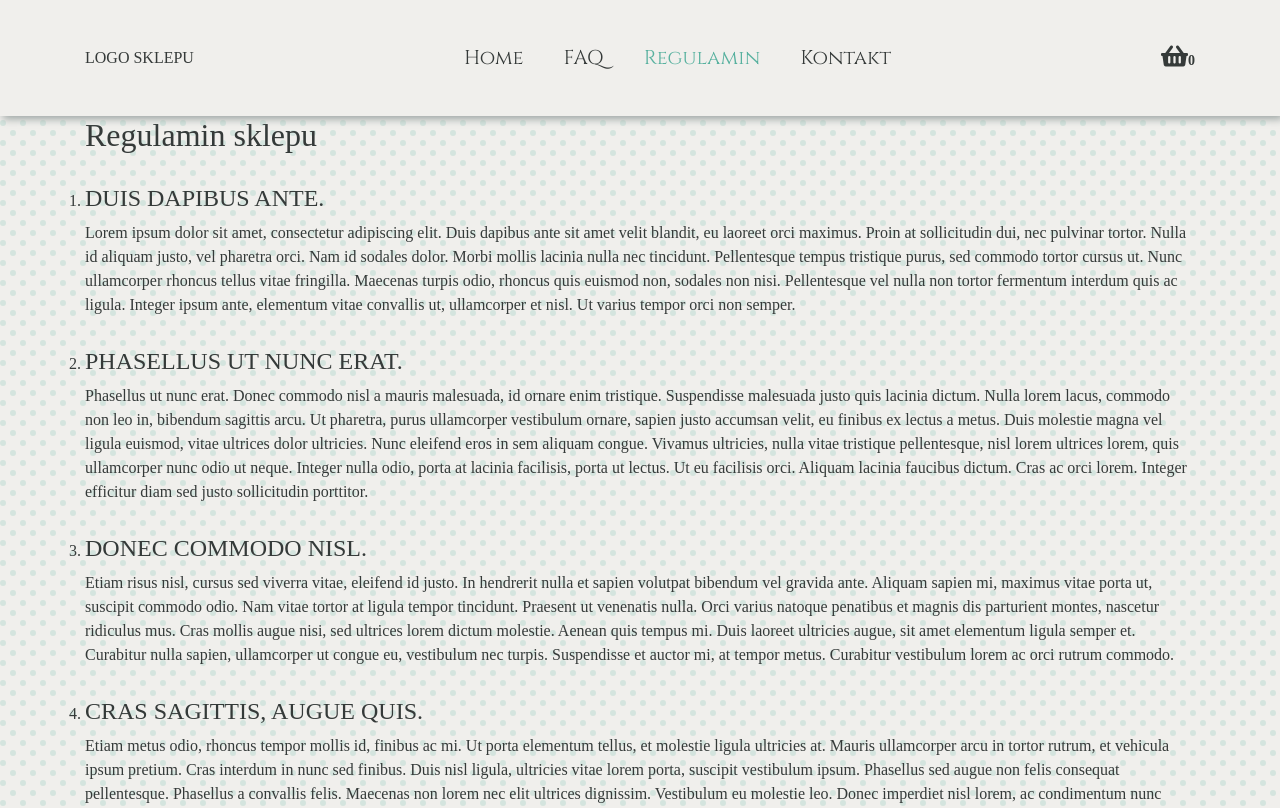
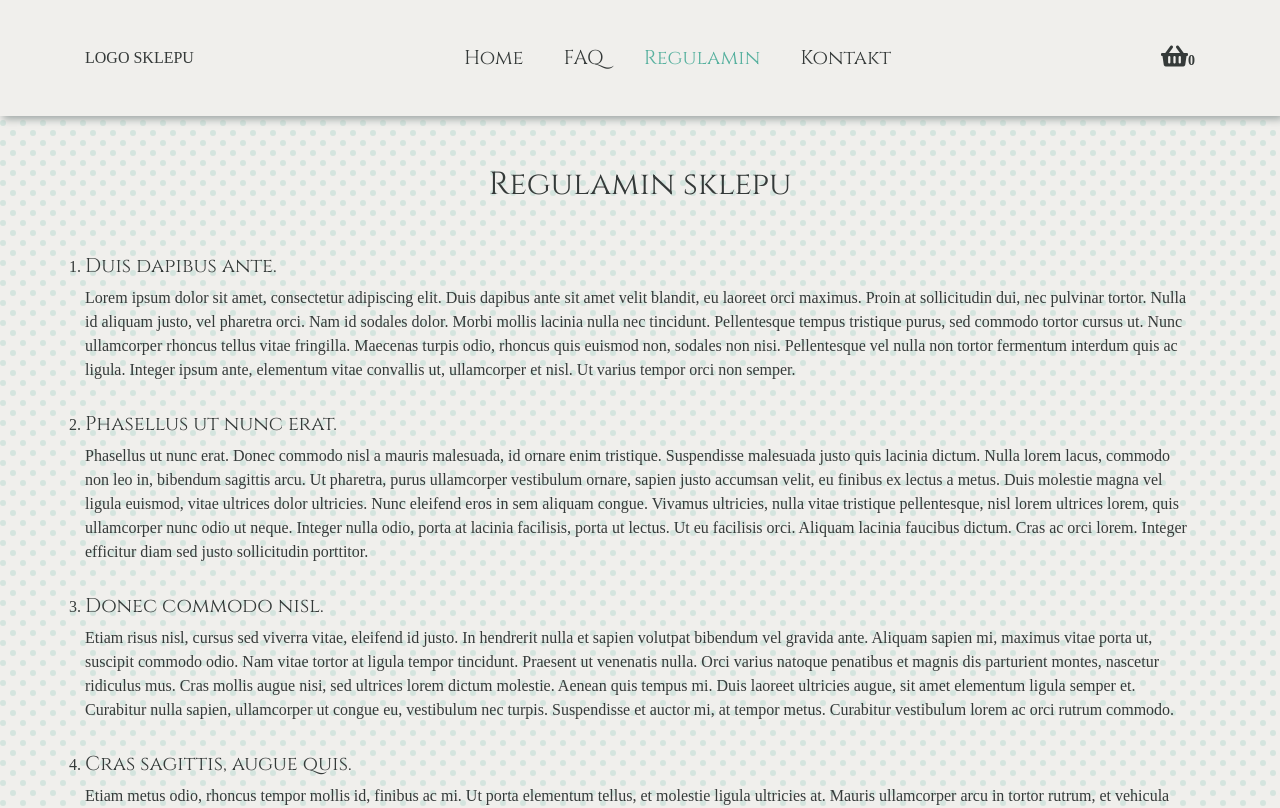
Before and after one commit to AnnaSzmyga/Online-Shop, a React (Create React App) app: page /regulations in a window 1280 px wide. Shown: the top 808 px of the page. Built offline with nearby package versions, Linux system fonts and the light colour scheme; a web font is replaced by a local one.

Commit message:
Style faq, regulations and contact pages

```diff
--- a/src/components/features/Product/Product.css
+++ b/src/components/features/Product/Product.css
@@ -4,6 +4,7 @@
     padding: 20px;
     background-color:#f0efec;
     border: 1px solid #cfdbd9;
+    box-shadow: 2px 2px 5px #9ca5a3;
     transition: .4s;
 }
 
--- a/src/components/layout/PageContainer/PageContainer.css
+++ b/src/components/layout/PageContainer/PageContainer.css
@@ -1,3 +1,4 @@
 .page-container {
     min-height: calc(100vh - 160px);
+    margin: 30px 0;
 }
--- a/src/components/pages/Contact/Contact.css
+++ b/src/components/pages/Contact/Contact.css
@@ -0,0 +1,4 @@
+.contact__item {
+    font-family: 'Cinzel', serif;
+    margin-top: 30px;
+}
--- a/src/components/pages/Contact/Contact.js
+++ b/src/components/pages/Contact/Contact.js
@@ -6,11 +6,11 @@ const Contact = (props) => {
     return (
         <div className="contact">
             <h2 className="page-heading">Kontakt</h2>
-            <h4>Adres:</h4>
+            <h4 className="contact__item">Adres:</h4>
             <p><span>ul.Słonimska 178/3 lok.6</span><span>15-957 Białystok</span></p>
-            <h4>Telefon:</h4>
+            <h4 className="contact__item">Telefon:</h4>
             <p>85 46 78 567</p>
-            <h4>E-mail:</h4>
+            <h4 className="contact__item">E-mail:</h4>
             <p>wondercakes@gmail.com</p>
             <p>Lorem ipsum dolor sit amet, consectetur adipiscing elit. Duis dapibus ante sit amet velit blandit, eu laoreet orci maximus. Proin at sollicitudin dui, nec pulvinar tortor. Nulla id aliquam justo, vel pharetra orci. Nam id sodales dolor. Morbi mollis lacinia nulla nec tincidunt. Pellentesque tempus tristique purus, sed commodo tortor cursus ut. Nunc ullamcorper rhoncus tellus vitae fringilla. Maecenas turpis odio, rhoncus quis euismod non, sodales non nisi. Pellentesque vel nulla non tortor fermentum interdum quis ac ligula. Integer ipsum ante, elementum vitae convallis ut.</p>
 
--- a/src/components/pages/FAQ/FAQ.css
+++ b/src/components/pages/FAQ/FAQ.css
@@ -1,3 +1,4 @@
 .faq__question {
     margin-top: 30px;
+    font-family: 'Cinzel', serif;
 }
--- a/src/components/pages/Regulations/Regulations.css
+++ b/src/components/pages/Regulations/Regulations.css
@@ -7,5 +7,5 @@
 }
 
 .regulations__heading {
-    text-transform: uppercase;
+    font-family: 'Cinzel', serif;
 }
--- a/src/components/pages/Regulations/Regulations.js
+++ b/src/components/pages/Regulations/Regulations.js
@@ -8,23 +8,23 @@ const Regulations = (props) => {
             <h2 className="page-heading">Regulamin sklepu</h2>
             <ol className="regulations__list">
                 <li className="regulations__item">
-                    <h4 className="regulations__heading">Duis dapibus ante.</h4>
+                    <h5 className="regulations__heading">Duis dapibus ante.</h5>
                     <p className="regulations__text">Lorem ipsum dolor sit amet, consectetur adipiscing elit. Duis dapibus ante sit amet velit blandit, eu laoreet orci maximus. Proin at sollicitudin dui, nec pulvinar tortor. Nulla id aliquam justo, vel pharetra orci. Nam id sodales dolor. Morbi mollis lacinia nulla nec tincidunt. Pellentesque tempus tristique purus, sed commodo tortor cursus ut. Nunc ullamcorper rhoncus tellus vitae fringilla. Maecenas turpis odio, rhoncus quis euismod non, sodales non nisi. Pellentesque vel nulla non tortor fermentum interdum quis ac ligula. Integer ipsum ante, elementum vitae convallis ut, ullamcorper et nisl. Ut varius tempor orci non semper.</p>
                 </li>
                 <li className="regulations__item">
-                    <h4 className="regulations__heading">Phasellus ut nunc erat.</h4>
+                    <h5 className="regulations__heading">Phasellus ut nunc erat.</h5>
                     <p className="regulations__text">Phasellus ut nunc erat. Donec commodo nisl a mauris malesuada, id ornare enim tristique. Suspendisse malesuada justo quis lacinia dictum. Nulla lorem lacus, commodo non leo in, bibendum sagittis arcu. Ut pharetra, purus ullamcorper vestibulum ornare, sapien justo accumsan velit, eu finibus ex lectus a metus. Duis molestie magna vel ligula euismod, vitae ultrices dolor ultricies. Nunc eleifend eros in sem aliquam congue. Vivamus ultricies, nulla vitae tristique pellentesque, nisl lorem ultrices lorem, quis ullamcorper nunc odio ut neque. Integer nulla odio, porta at lacinia facilisis, porta ut lectus. Ut eu facilisis orci. Aliquam lacinia faucibus dictum. Cras ac orci lorem. Integer efficitur diam sed justo sollicitudin porttitor.</p>
                 </li>
                 <li className="regulations__item">
-                    <h4 className="regulations__heading">Donec commodo nisl.</h4>
+                    <h5 className="regulations__heading">Donec commodo nisl.</h5>
                     <p className="regulations__text">Etiam risus nisl, cursus sed viverra vitae, eleifend id justo. In hendrerit nulla et sapien volutpat bibendum vel gravida ante. Aliquam sapien mi, maximus vitae porta ut, suscipit commodo odio. Nam vitae tortor at ligula tempor tincidunt. Praesent ut venenatis nulla. Orci varius natoque penatibus et magnis dis parturient montes, nascetur ridiculus mus. Cras mollis augue nisi, sed ultrices lorem dictum molestie. Aenean quis tempus mi. Duis laoreet ultricies augue, sit amet elementum ligula semper et. Curabitur nulla sapien, ullamcorper ut congue eu, vestibulum nec turpis. Suspendisse et auctor mi, at tempor metus. Curabitur vestibulum lorem ac orci rutrum commodo.</p>
                 </li>
                 <li className="regulations__item">
-                    <h4 className="regulations__heading">Cras sagittis, augue quis.</h4>
+                    <h5 className="regulations__heading">Cras sagittis, augue quis.</h5>
                     <p className="regulations__text">Etiam metus odio, rhoncus tempor mollis id, finibus ac mi. Ut porta elementum tellus, et molestie ligula ultricies at. Mauris ullamcorper arcu in tortor rutrum, et vehicula ipsum pretium. Cras interdum in nunc sed finibus. Duis nisl ligula, ultricies vitae lorem porta, suscipit vestibulum ipsum. Phasellus sed augue non felis consequat pellentesque. Phasellus a convallis felis. Maecenas non lorem nec elit ultrices dignissim. Vestibulum eu molestie leo. Donec imperdiet nisl lorem, ac condimentum nunc vestibulum et. Etiam eget lorem felis. Morbi non ante ac nunc dictum condimentum. Ut massa magna, semper nec egestas in, consectetur non diam.</p>
                 </li>
                 <li className="regulations__item">
-                    <h4 className="regulations__heading">Phasellus ut nunc erat.</h4>
+                    <h5 className="regulations__heading">Phasellus ut nunc erat.</h5>
                     <p className="regulations__text">Cras sagittis, augue quis blandit bibendum, arcu odio imperdiet lacus, eget eleifend sapien erat vitae ex. Nam sagittis, enim at dictum tincidunt, lacus nulla semper dolor, non ultricies ipsum lorem non felis. Nulla facilisi. Integer ac velit nec elit cursus varius. Nulla tempor tellus sed lectus mollis, eget maximus lectus rhoncus. Aenean cursus quis urna nec pharetra. Sed sollicitudin dui odio, non ornare neque cursus blandit.</p>
                 </li>
             </ol>
--- a/src/index.css
+++ b/src/index.css
@@ -8,3 +8,9 @@ body {
 	color: #353a39;
 	font-family: 'Maitree', serif;
 }
+
+.page-heading {
+	font-family: 'Cinzel', serif;
+	text-align: center;
+	margin: 50px auto;
+}
```
